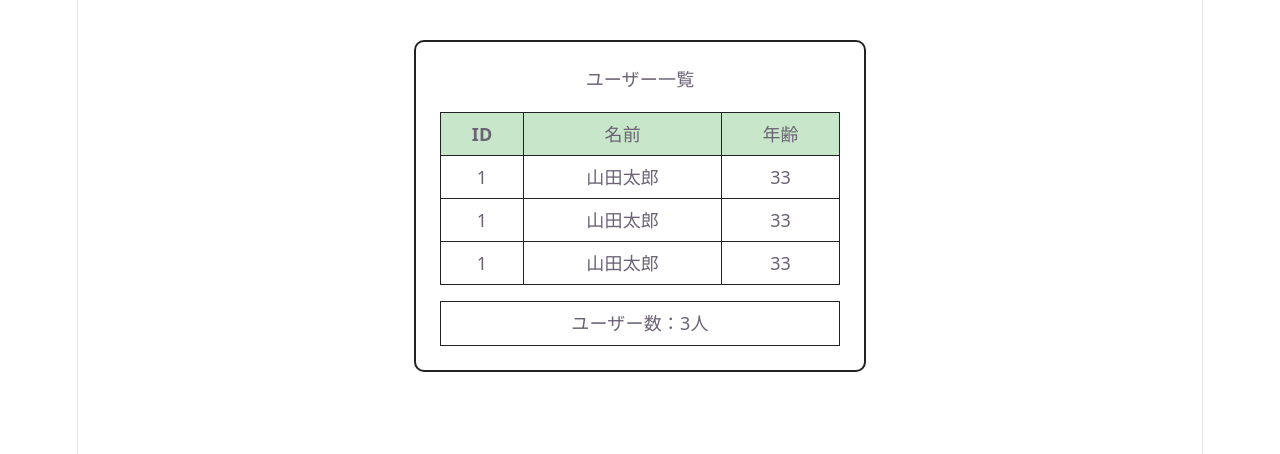
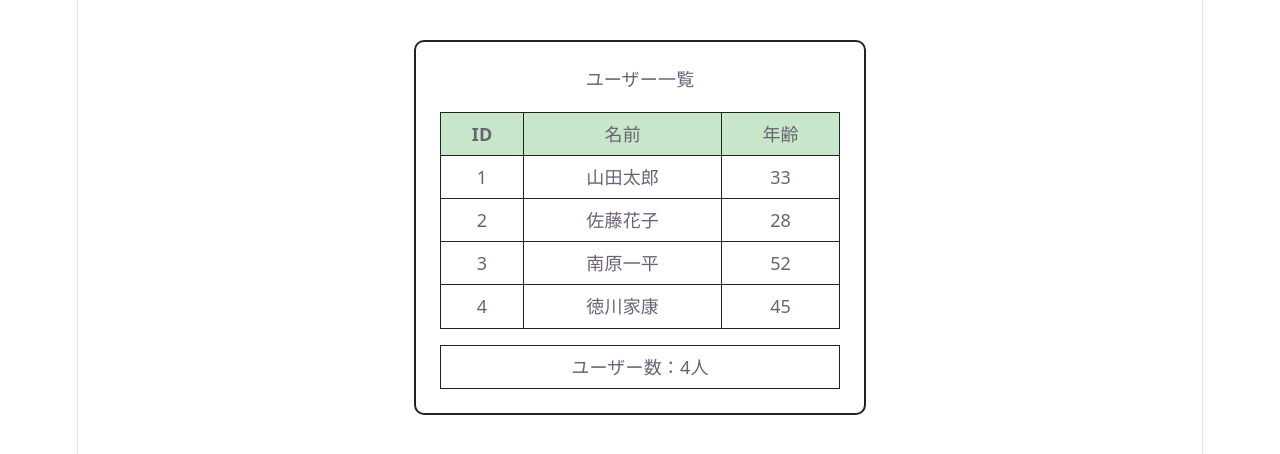
Before and after one commit to navyfish216/sandbox-react, a React (Vite) app in the folder study-react-app/: page / in a window 1280 px wide. Shown: the top 454 px of the page. Built offline with nearby package versions, Linux system fonts and the light colour scheme.

Commit message:
React修行②：propsを利用して親コンポーネントから子コンポーネントに値を渡す

```diff
--- a/study-react-app/src/components/UserCount.jsx
+++ b/study-react-app/src/components/UserCount.jsx
@@ -1,6 +1,6 @@
-function UserCount() {
-  // ユーザー数（仮の値）
-  const count = 3;
+function UserCount(props) {
+  // ユーザー数
+  const count = props.userCount;
 
   // 最低限のスタイル
   const style = {
--- a/study-react-app/src/components/UserRow.jsx
+++ b/study-react-app/src/components/UserRow.jsx
@@ -1,8 +1,8 @@
-function UserRow() {
+function UserRow(props) {
   // 仮のデータ（1人分）
-  const id = 1;
-  const name = "山田太郎";
-  const age = 33;
+  //const id = 1;
+  //const name = "山田太郎";
+  //const age = 33;
 
   // スタイルをJSオブジェクトで宣言
   const cellStyle = {
@@ -13,9 +13,9 @@ function UserRow() {
 
   return (
     <tr>
-      <td style={cellStyle}>{id}</td>
-      <td style={cellStyle}>{name}</td>
-      <td style={cellStyle}>{age}</td>
+      <td style={cellStyle}>{props.id}</td>
+      <td style={cellStyle}>{props.name}</td>
+      <td style={cellStyle}>{props.age}</td>
     </tr>
   )
 }
--- a/study-react-app/src/components/UserTable.jsx
+++ b/study-react-app/src/components/UserTable.jsx
@@ -1,6 +1,6 @@
 import UserRow from "./UserRow"
 
-function UserTable() {
+function UserTable(props) {
   // テーブル全体のスタイル
   const tableStyle = {
     borderCollapse: "collapse",
@@ -15,6 +15,12 @@ function UserTable() {
     background: "#c8e6c9"
   };
 
+  // ユーザーデータの配列
+  //const users = [
+  //  { id: 1, name: "山田太郎", age: 33 },
+  //  { id: 2, name: "佐藤花子", age: 28 }
+  //]
+
   return (
     <table style={tableStyle}>
       <thead>
@@ -25,9 +31,14 @@ function UserTable() {
         </tr>
       </thead>
       <tbody>
-        <UserRow />
-        <UserRow />
-        <UserRow />
+        {props.users.map((user) => (
+          <UserRow
+            key={user.id}
+            id={user.id}
+            name={user.name}
+            age={user.age}
+          />
+        ))}
       </tbody>
     </table>
   )
--- a/study-react-app/src/pages/UserList.jsx
+++ b/study-react-app/src/pages/UserList.jsx
@@ -19,11 +19,19 @@ function UserList() {
     marginBottom: "20px"
   };
 
+  // ユーザーデータの配列
+  const users = [
+    { id: 1, name: "山田太郎", age: 33 },
+    { id: 2, name: "佐藤花子", age: 28 },
+    { id: 3, name: "南原一平", age: 52 },
+    { id: 4, name: "徳川家康", age: 45 }
+  ]
+
   return (
     <div style={containerStyle}>
       <div style={titleStyle}>ユーザー一覧</div>
-      <UserTable />
-      <UserCount />
+      <UserTable users={users} />
+      <UserCount userCount={users.length}/>
     </div>
   )
 }
```
